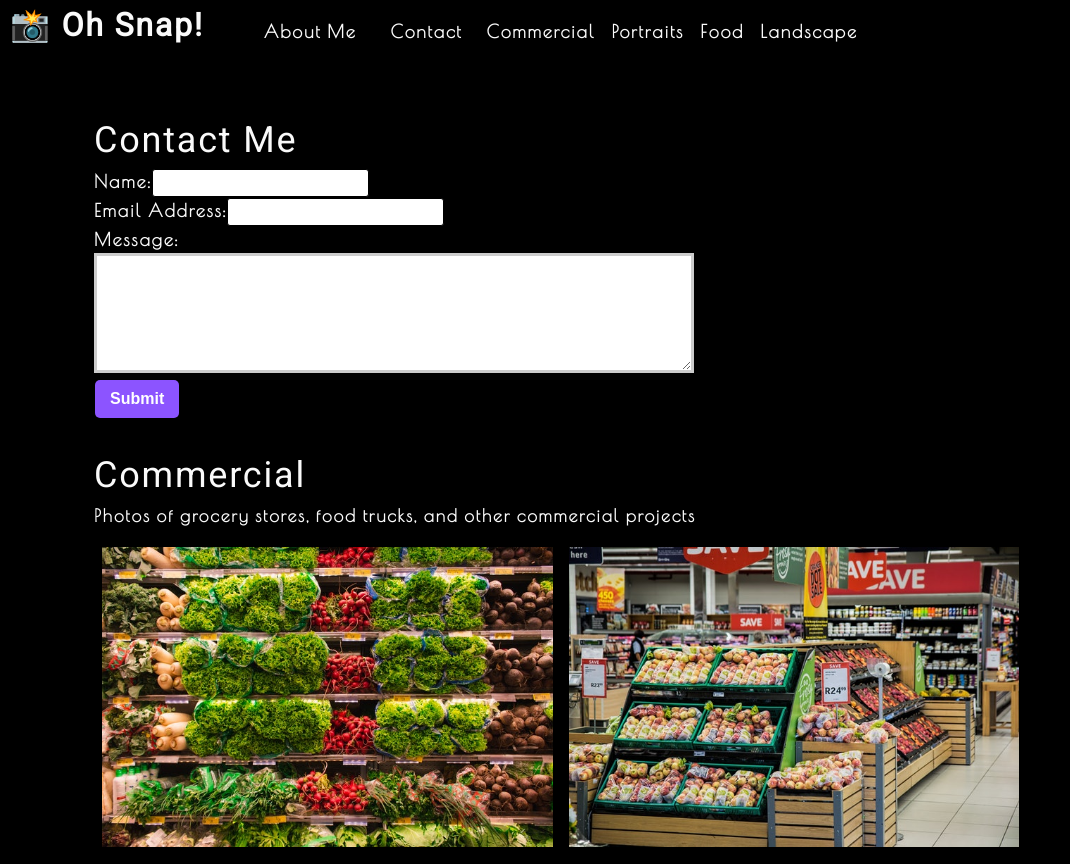
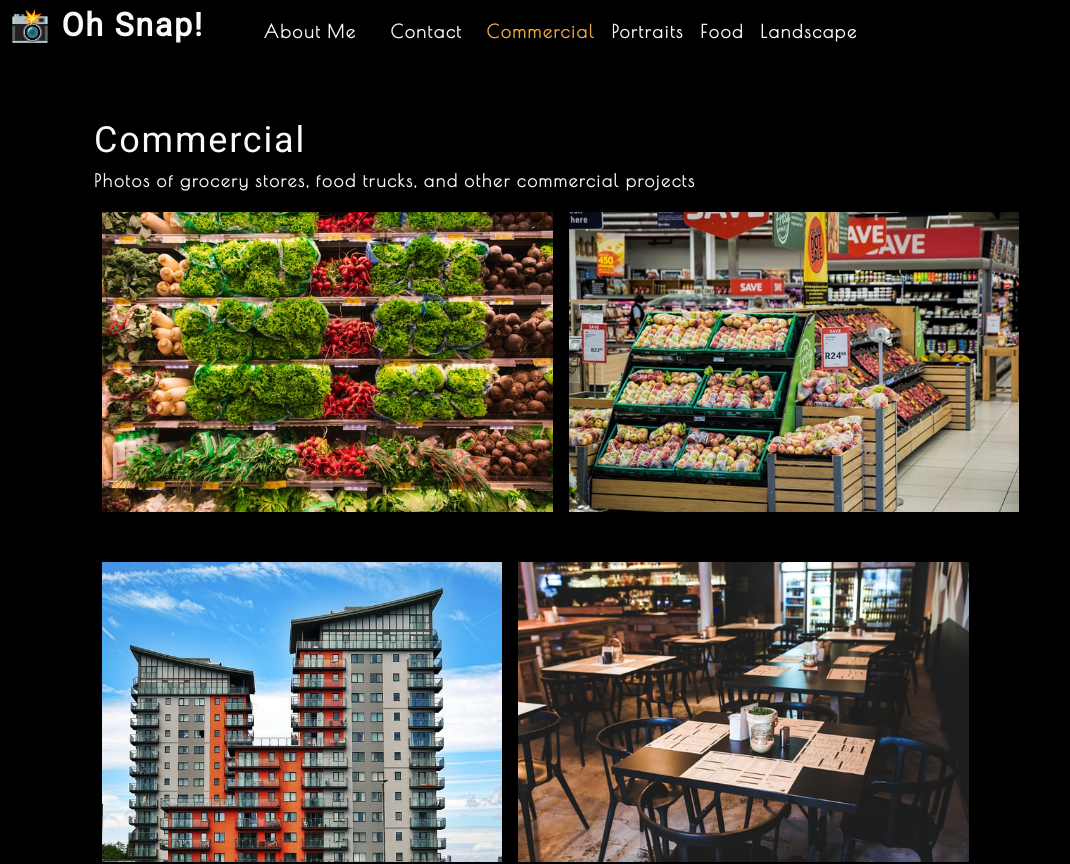
Before and after one commit to shanshantina/photo-port, a React (Create React App) app: page / in a window 1280 px wide. Shown: the top 864 px of the page, without its empty margins (0-1070 px from the left). Built offline with nearby package versions, Linux system fonts and the light colour scheme.

Commit message:
add condition

```diff
--- a/src/App.js
+++ b/src/App.js
@@ -4,7 +4,10 @@ import Nav from "./components/Nav";
 import Gallery from "./components/Gallery";
 import ContactForm from "./components/Contact";
 
+
+
 function App() {
+  const [contactSelected, setContactSelected] = useState(false);
   const [categories] = useState([
     {
       name: "commercial",
@@ -21,6 +24,17 @@ function App() {
 
   const [currentCategory, setCurrentCategory] = useState(categories[0]);
 
+  /* in main element is the same as
+   if(!contactSelected) {
+  <>
+    <Gallery currentCategory={currentCategory}></Gallery>
+    <About></About>
+  </>
+  } else {
+    <ContactForm></ContactForm>
+  }
+  which means if the contact seleced by user, shows contact form instead gallery and about */
+
   return (
     // JSX(JavaScript XML) that can represent HTML in JavaScript
     /* React.createElement('div", {}, [
@@ -32,11 +46,20 @@ function App() {
         categories={categories}
         setCurrentCategory={setCurrentCategory}
         currentCategory={currentCategory}
+        contactSelected = {contactSelected}
+        setContactSelected = {setContactSelected}
       ></Nav>
       <main>
-        <ContactForm></ContactForm>
-        <Gallery currentCategory={currentCategory}></Gallery>
-        <About></About>
+        {!contactSelected ? (
+          /* <></> is React fragments, a shorthand abbreviation for <React.Fragment></React.Fragment>.
+          allow multiple elements to be grouped together */
+          <>
+            <Gallery currentCategory={currentCategory}></Gallery>
+            <About></About>
+          </>
+        ) : (
+          <ContactForm></ContactForm>
+        )}
       </main>
     </div>
   );
--- a/src/components/Contact/index.js
+++ b/src/components/Contact/index.js
@@ -37,6 +37,14 @@ function ContactForm() {
     console.log(formState);
   }
 
+  /* the error message function is the same as
+  if(errorMessage) {
+  <div>
+    <p className="error-text">{errorMessage}</p>
+  </div>
+  }
+   this error message only runs when error occur*/
+
   return (
     <section>
       <h1>Contact Me</h1>
@@ -47,7 +55,7 @@ function ContactForm() {
             type="text"
             name="name"
             defaultValue={name}
-            onChange={handleChange}
+            onBlur={handleChange}
           />
         </div>
         <div>
@@ -56,7 +64,7 @@ function ContactForm() {
             type="email"
             name="email"
             defaultValue={email}
-            onChange={handleChange}
+            onBlur={handleChange}
           />
         </div>
         <div>
@@ -65,9 +73,14 @@ function ContactForm() {
             name="message"
             defaultValue={message}
             rows="5"
-            onChange={handleChange}
+            onBlur={handleChange}
           />
         </div>
+        {errorMessage && (
+            <div>
+                <p className="error-text">{errorMessage}</p>
+            </div>
+        )}
         <button type="submit">Submit</button>
       </form>
     </section>
--- a/src/components/Nav/index.js
+++ b/src/components/Nav/index.js
@@ -3,7 +3,7 @@ import { capitalizeFirstLetter } from "../../utils/helpers";
 
 function Nav(props) {
   // hooks
-  const { categories = [], setCurrentCategory, currentCategory } = props;
+  const { categories = [], setCurrentCategory, currentCategory, contactSelected, setContactSelected } = props;
   // in here we use array and .map method to return the list navigators
   // When we map over an array in a JSX expression, we should return only a single JSX element
 
@@ -17,21 +17,21 @@ function Nav(props) {
       <nav>
         <ul className="flex-row">
           <li className="mx-2">
-            <a data-testid="about" href="#about">
+            <a data-testid="about" href="#about" onClick={() => setContactSelected(false)}>
               About Me
             </a>
           </li>
-          <li className="mx-2">
-            <span>Contact</span>
+          <li className={`mx-2 ${contactSelected && 'navActive'}`}>
+            <span onClick={() => setContactSelected(true)}>Contact</span>
           </li>
           {categories.map((category) => (
             <li
               className={`mx-1 ${
-                currentCategory.name === category.name
+                currentCategory.name === category.name && !contactSelected && `navActive`
               }`}
               key={category.name}
             >
-              <span onClick={() => {setCurrentCategory(category)}}>
+              <span onClick={() => {setCurrentCategory(category); setContactSelected(false)}}>
                 {capitalizeFirstLetter(category.name)}
               </span>
             </li>
```
